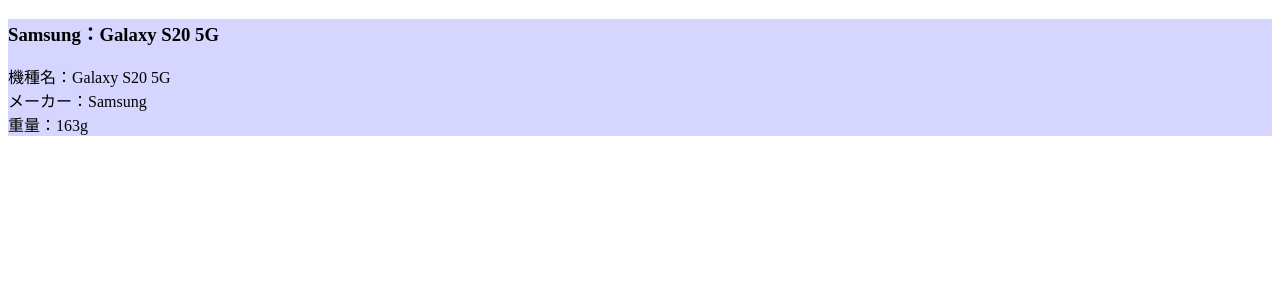
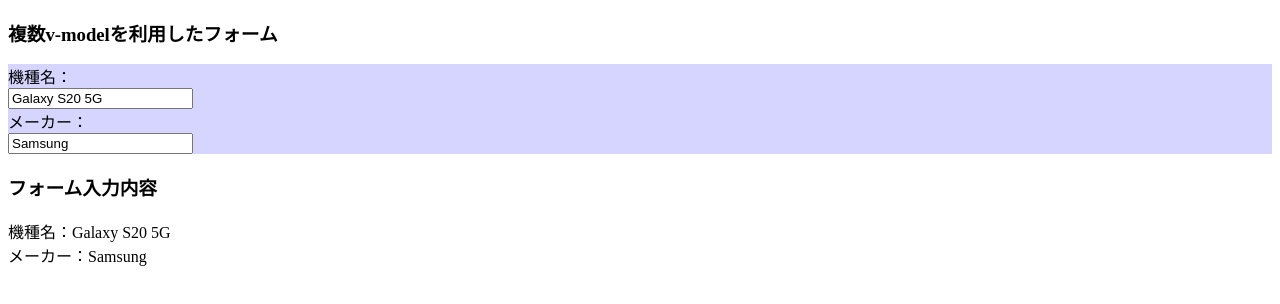
Before and after one commit to aship/test_vue, a Vue app: page / in a window 1280 px wide. Shown: the top 304 px of the page. Built offline with nearby package versions, Linux system fonts and the light colour scheme.

Commit message:
p001-multi-vmodel

```diff
--- a/src/App.vue
+++ b/src/App.vue
@@ -1,14 +1,26 @@
 <template>
   <div>
-    <one-phone name="Galaxy S20 5G" vendor="Samsung" v-bind:weight="163"/>
+    <h3>複数v-modelを利用したフォーム</h3>
+    <!-- 複数v-model設定 -->
+    <multi-v-model v-model:name="name" v-model:vendor="vendor"/>
+    <h3>フォーム入力内容</h3>
+    <div>機種名：{{ name }}</div>
+    <div>メーカー：{{ vendor }}</div>
   </div>
 </template>
 <script>
-import OnePhone from './components/OnePhone.vue'
+import { ref } from 'vue'
+import MultiVModel from './components/MultiVModel.vue'
 export default {
-  name: 'App',
   components: {
-    OnePhone
+    MultiVModel
+  },
+  setup() {
+    const name = ref('Galaxy S20 5G')
+    const vendor = ref('Samsung')
+    return {
+      name, vendor
+    }
   }
 }
 </script>
--- /dev/null
+++ b/src/components/MultiVModel.vue
@@ -0,0 +1,40 @@
+<template>
+  <div class="multi-v-model">
+    <div>
+      <div>機種名：</div>
+      <input v-bind:value="name" v-on:input="updateName($event.target.value)">
+    </div>
+    <div>
+      <div>メーカー：</div>
+      <input v-bind:value="vendor" v-on:input="updateVendor($event.target.value)">
+    </div>
+  </div>
+</template>
+<script>
+export default {
+  // v-modelディレクティブで指定されるプロパティ
+  props: {
+    name: String,
+    vendor: String
+  },
+  // コンポーネント設定処理
+  setup(props, context) {
+    // name変更時の処理
+    function updateName(value) {
+      context.emit('update:name', value) // 変更イベントを発生
+    }
+    // vendor変更時の処理
+    function updateVendor(value) {
+      context.emit('update:vendor', value) // 変更イベントを発生
+    }
+    return {
+      updateName, updateVendor
+    }
+  }
+}
+</script>
+<style scoped>
+.multi-v-model {
+  background-color: #d5d5ff;
+}
+</style>
--- a/src/components/OnePhone.vue
+++ /dev/null
@@ -1,39 +0,0 @@
-<template>
-  <div class="one-phone">
-    <h3>{{ fullName }}</h3>
-    <div>機種名：{{ name }}</div>
-    <div>メーカー：{{ vendor }}</div>
-    <div>重量：{{ weight }}g</div>
-  </div>
-</template>
-<script>
-import { computed, onMounted } from 'vue'
-export default {
-  // プロパティの設定
-  props: {
-    name: String,
-    vendor: String,
-    weight: Number
-  },
-  // setupメソッドの引数propsにプロパティが含まれる
-  setup(props) {
-    // 算出プロパティ
-    const fullName = computed(function() {
-      // propsでプロパティを参照
-      return props.vendor + '：' + props.name
-    })
-    // onMountedライフサイクルフック
-    onMounted(function() {
-      console.log('コンポーネントがマウントされました')
-    })
-    return {
-      fullName
-    }
-  }
-}
-</script>
-<style scoped>
-.one-phone {
-  background-color: #d5d5ff;
-}
-</style>
```
